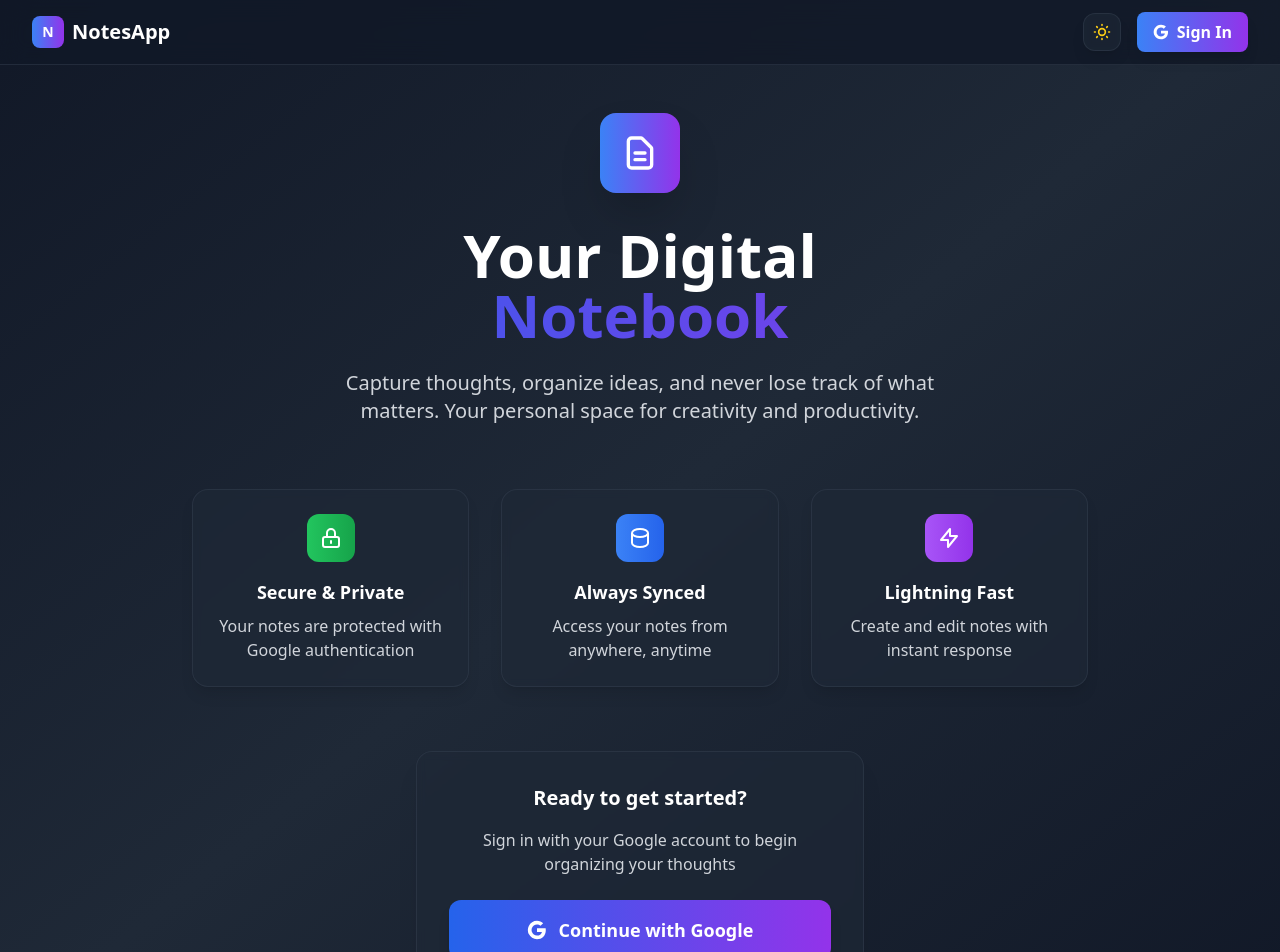
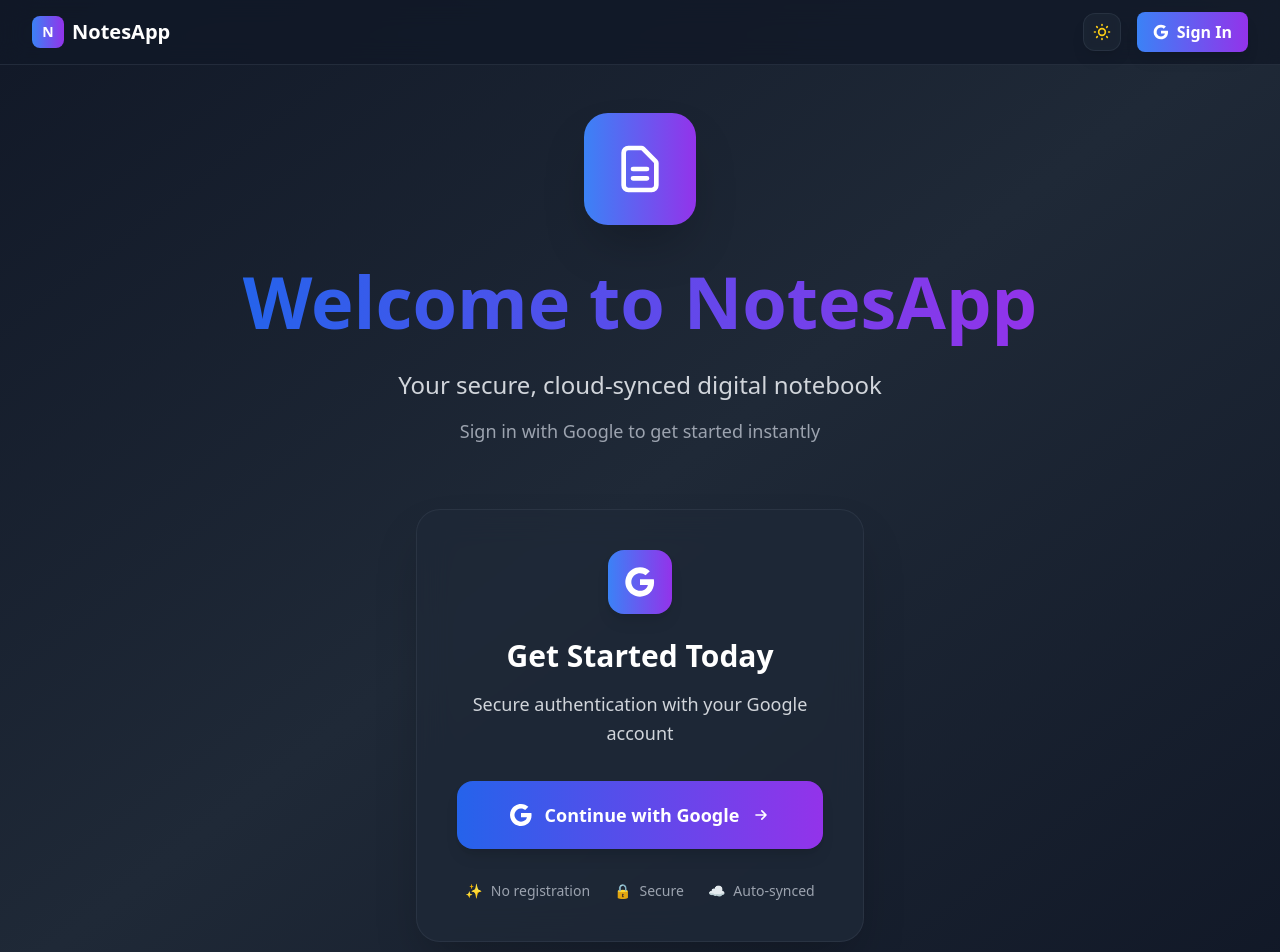
Before and after one commit to prashantGeek/notesapp, a Next.js app in the folder notes-frontend/: page / in a window 1280 px wide. Shown: the top 952 px of the page. Built offline with nearby package versions, Linux system fonts and the light colour scheme; no server answers.

Commit message:
feat: Revamp GuestHeroSection and LoginCard for enhanced UI and user experience

```diff
--- a/notes-frontend/src/app/components/GuestHeroSection.js
+++ b/notes-frontend/src/app/components/GuestHeroSection.js
@@ -3,21 +3,24 @@
 export default function GuestHeroSection() {
   return (
     <div className="mb-16">
-      <div className="inline-flex items-center justify-center w-20 h-20 bg-gradient-to-r from-blue-500 to-purple-600 rounded-2xl mb-8 shadow-2xl">
-        <svg className="w-10 h-10 text-white" fill="none" stroke="currentColor" viewBox="0 0 24 24">
+      <div className="inline-flex items-center justify-center w-28 h-28 bg-gradient-to-r from-blue-500 to-purple-600 rounded-3xl mb-10 shadow-2xl">
+        <svg className="w-14 h-14 text-white" fill="none" stroke="currentColor" viewBox="0 0 24 24">
           <path strokeLinecap="round" strokeLinejoin="round" strokeWidth={2} d="M9 12h6m-6 4h6m2 5H7a2 2 0 01-2-2V5a2 2 0 012-2h5.586a1 1 0 01.707.293l5.414 5.414a1 1 0 01.293.707V19a2 2 0 01-2 2z" />
         </svg>
       </div>
-      <h1 className="text-5xl sm:text-6xl font-bold text-gray-900 dark:text-white mb-6">
-        Your Digital
-        <span className="block bg-gradient-to-r from-blue-600 to-purple-600 bg-clip-text text-transparent">
-          Notebook
+      <h1 className="text-5xl sm:text-6xl lg:text-7xl font-bold text-gray-900 dark:text-white mb-8">
+        <span className="bg-gradient-to-r from-blue-600 to-purple-600 bg-clip-text text-transparent">
+          Welcome to NotesApp
         </span>
       </h1>
-      <p className="text-xl text-gray-600 dark:text-gray-300 mb-12 max-w-2xl mx-auto">
-        Capture thoughts, organize ideas, and never lose track of what matters.
-        Your personal space for creativity and productivity.
-      </p>
+      <div className="max-w-2xl mx-auto space-y-4">
+        <p className="text-xl sm:text-2xl text-gray-600 dark:text-gray-300 leading-relaxed">
+          Your secure, cloud-synced digital notebook
+        </p>
+        <p className="text-lg text-gray-500 dark:text-gray-400">
+          Sign in with Google to get started instantly
+        </p>
+      </div>
     </div>
   );
 }
--- a/notes-frontend/src/app/components/LoginCard.js
+++ b/notes-frontend/src/app/components/LoginCard.js
@@ -2,21 +2,56 @@
 
 export default function LoginCard({ handleLogin }) {
   return (
-    <div className="bg-white/70 dark:bg-gray-800/70 backdrop-blur-sm rounded-2xl p-8 shadow-xl border border-gray-200/50 dark:border-gray-700/50 max-w-md mx-auto">
-      <h3 className="text-xl font-semibold text-gray-900 dark:text-white mb-4">Ready to get started?</h3>
-      <p className="text-gray-600 dark:text-gray-300 mb-6">Sign in with your Google account to begin organizing your thoughts</p>
+    <div className="w-full max-w-md">
+      <div className="bg-white/80 dark:bg-gray-800/80 backdrop-blur-lg rounded-3xl p-8 lg:p-10 shadow-2xl border border-gray-200/50 dark:border-gray-700/50 hover:shadow-3xl transition-all duration-300">
+        <div className="text-center mb-8">
+          <div className="w-16 h-16 bg-gradient-to-r from-blue-500 to-purple-600 rounded-2xl flex items-center justify-center mx-auto mb-6 shadow-lg">
+            <svg className="w-8 h-8 text-white" viewBox="0 0 24 24">
+              <path fill="currentColor" d="M22.56 12.25c0-.78-.07-1.53-.2-2.25H12v4.26h5.92c-.26 1.37-1.04 2.53-2.21 3.31v2.77h3.57c2.08-1.92 3.28-4.74 3.28-8.09z"/>
+              <path fill="currentColor" d="M12 23c2.97 0 5.46-.98 7.28-2.66l-3.57-2.77c-.98.66-2.23 1.06-3.71 1.06-2.86 0-5.29-1.93-6.16-4.53H2.18v2.84C3.99 20.53 7.7 23 12 23z"/>
+              <path fill="currentColor" d="M5.84 14.09c-.22-.66-.35-1.36-.35-2.09s.13-1.43.35-2.09V7.07H2.18C1.43 8.55 1 10.22 1 12s.43 3.45 1.18 4.93l2.85-2.22.81-.62z"/>
+              <path fill="currentColor" d="M12 5.38c1.62 0 3.06.56 4.21 1.64l3.15-3.15C17.45 2.09 14.97 1 12 1 7.7 1 3.99 3.47 2.18 7.07l3.66 2.84c.87-2.6 3.3-4.53 6.16-4.53z"/>
+            </svg>
+          </div>
+          <h2 className="text-2xl lg:text-3xl font-bold text-gray-900 dark:text-white mb-4">Get Started Today</h2>
+          <p className="text-gray-600 dark:text-gray-300 text-lg leading-relaxed">
+            Secure authentication with your Google account
+          </p>
+        </div>
+
         <button
           onClick={handleLogin}
-        className="w-full bg-gradient-to-r from-blue-600 to-purple-600 text-white px-8 py-4 rounded-xl text-lg font-semibold hover:from-blue-700 hover:to-purple-700 transition-all duration-300 shadow-lg hover:shadow-xl transform hover:-translate-y-0.5 flex items-center justify-center space-x-3"
+          className="w-full bg-gradient-to-r from-blue-600 to-purple-600 text-white px-8 py-5 rounded-2xl text-lg font-semibold hover:from-blue-700 hover:to-purple-700 transition-all duration-300 shadow-lg hover:shadow-xl transform hover:-translate-y-1 flex items-center justify-center space-x-3 group"
         >
-        <svg className="w-5 h-5" viewBox="0 0 24 24">
+          <svg className="w-6 h-6 group-hover:scale-110 transition-transform duration-200" viewBox="0 0 24 24">
             <path fill="currentColor" d="M22.56 12.25c0-.78-.07-1.53-.2-2.25H12v4.26h5.92c-.26 1.37-1.04 2.53-2.21 3.31v2.77h3.57c2.08-1.92 3.28-4.74 3.28-8.09z"/>
             <path fill="currentColor" d="M12 23c2.97 0 5.46-.98 7.28-2.66l-3.57-2.77c-.98.66-2.23 1.06-3.71 1.06-2.86 0-5.29-1.93-6.16-4.53H2.18v2.84C3.99 20.53 7.7 23 12 23z"/>
             <path fill="currentColor" d="M5.84 14.09c-.22-.66-.35-1.36-.35-2.09s.13-1.43.35-2.09V7.07H2.18C1.43 8.55 1 10.22 1 12s.43 3.45 1.18 4.93l2.85-2.22.81-.62z"/>
             <path fill="currentColor" d="M12 5.38c1.62 0 3.06.56 4.21 1.64l3.15-3.15C17.45 2.09 14.97 1 12 1 7.7 1 3.99 3.47 2.18 7.07l3.66 2.84c.87-2.6 3.3-4.53 6.16-4.53z"/>
           </svg>
           <span>Continue with Google</span>
+          <svg className="w-5 h-5 group-hover:translate-x-1 transition-transform duration-200" fill="none" stroke="currentColor" viewBox="0 0 24 24">
+            <path strokeLinecap="round" strokeLinejoin="round" strokeWidth={2} d="M13 7l5 5m0 0l-5 5m5-5H6" />
+          </svg>
         </button>
+
+        <div className="mt-8 text-center">
+          <div className="flex items-center justify-center space-x-6 text-sm text-gray-500 dark:text-gray-400">
+            <div className="flex items-center space-x-2">
+              <span className="text-green-500">✨</span>
+              <span>No registration</span>
+            </div>
+            <div className="flex items-center space-x-2">
+              <span className="text-blue-500">🔒</span>
+              <span>Secure</span>
+            </div>
+            <div className="flex items-center space-x-2">
+              <span className="text-purple-500">☁️</span>
+              <span>Auto-synced</span>
+            </div>
+          </div>
+        </div>
+      </div>
     </div>
   );
 }
--- a/notes-frontend/src/app/page.js
+++ b/notes-frontend/src/app/page.js
@@ -7,7 +7,6 @@
 import UserHeroSection from './components/UserHeroSection';
 import ActionCards from './components/ActionCards';
 import GuestHeroSection from './components/GuestHeroSection';
-import FeatureCards from './components/FeatureCards';
 import LoginCard from './components/LoginCard';
 
 export default function HomePage() {
@@ -56,24 +55,27 @@
     <div className="min-h-screen bg-gradient-to-br from-blue-50 via-indigo-50 to-purple-50 dark:from-gray-900 dark:via-gray-800 dark:to-gray-900">
       <Header user={user} handleLogin={handleLogin} />
 
-      <div className="max-w-6xl mx-auto px-4 sm:px-6 lg:px-8 py-12">
+      <main className="relative">
         {user ? (
           // User is logged in
-          <div className="text-center">
-            <UserHeroSection user={user} />
-            <ActionCards handleLogout={handleLogout} />
+          <div className="max-w-6xl mx-auto px-4 sm:px-6 lg:px-8 py-12">
+            <div className="text-center">
+              <UserHeroSection user={user} />
+              <ActionCards handleLogout={handleLogout} />
+            </div>
           </div>
         ) : (
           // User is not logged in
-          <div className="text-center">
-            <GuestHeroSection />
-
-            <FeatureCards />
-
-            <LoginCard handleLogin={handleLogin} />
+          <div className="min-h-[calc(100vh-4rem)] flex flex-col items-center justify-center px-4 sm:px-6 lg:px-8 py-12">
+            <div className="w-full max-w-4xl mx-auto text-center">
+              <GuestHeroSection />
+              <div className="flex justify-center">
+                <LoginCard handleLogin={handleLogin} />
+              </div>
+            </div>
           </div>
         )}
-      </div>
+      </main>
     </div>
   );
 }
```
Lines whose indentation alone changed are shown as unchanged.
